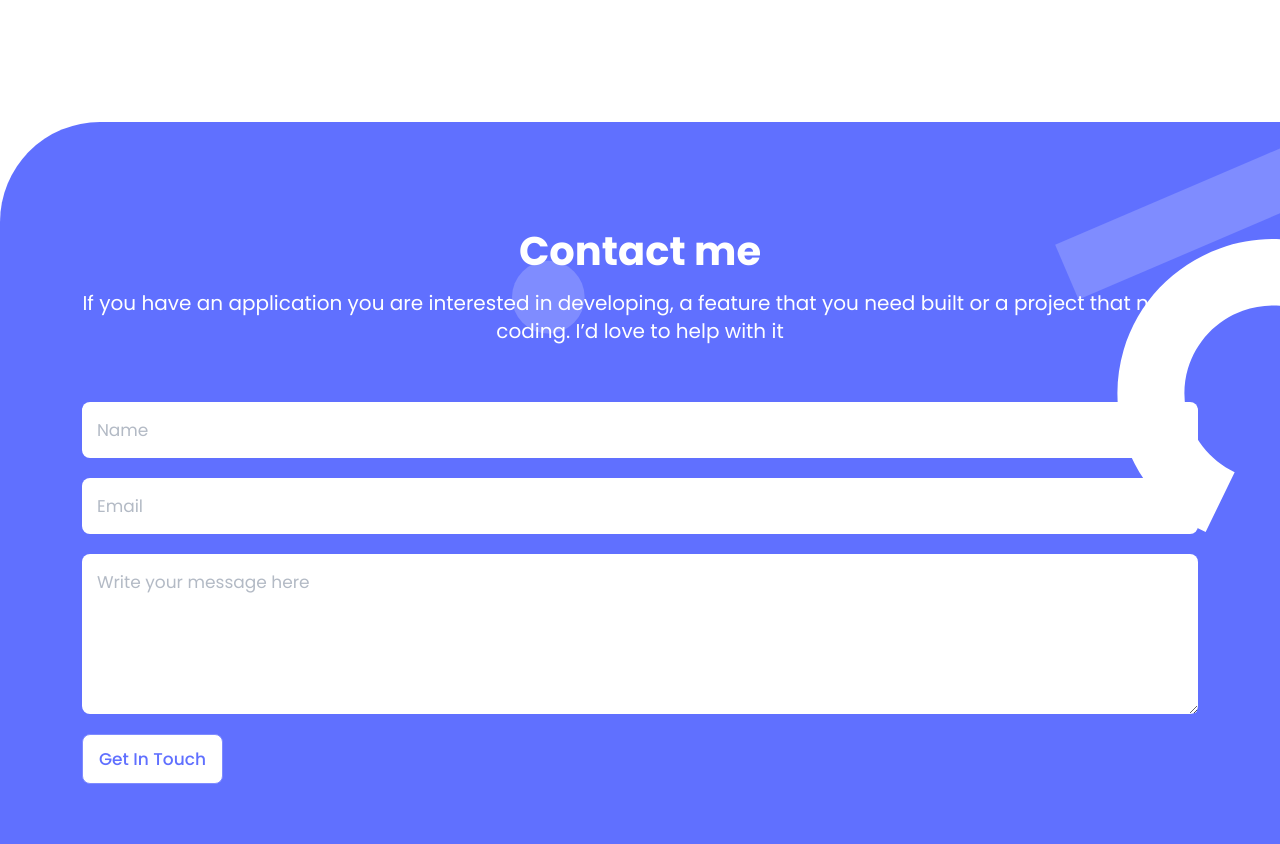
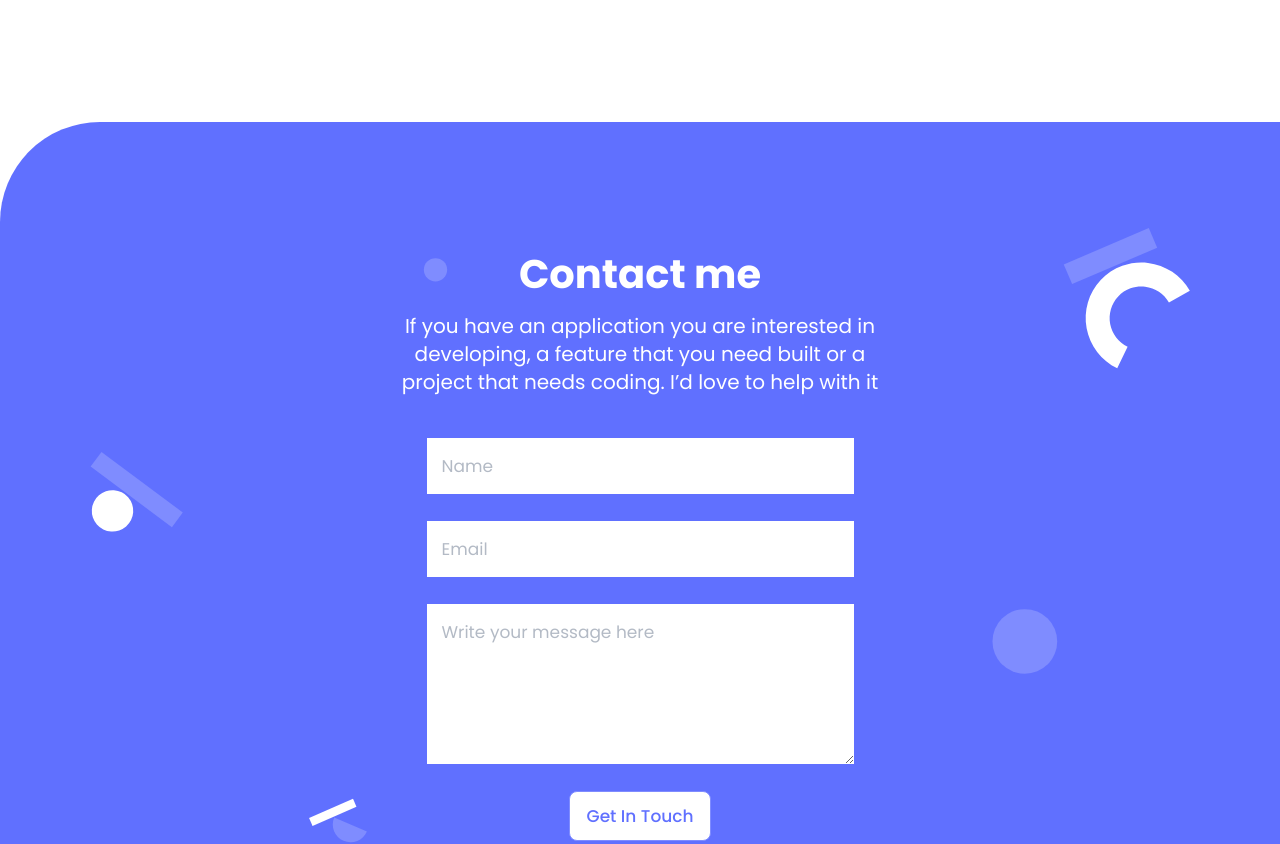
Before and after one commit to Willian-Berrocal/Portfolio-project, a website: page index.html in a window 1280 px wide. Shown: the part 3657-4501 px from the top of the page. Drawn offline with Linux system fonts and the light colour scheme.

Commit message:
Implement desktop version of the page

```diff
--- a/style.css
+++ b/style.css
@@ -332,7 +332,7 @@ ul.media-links {
 }
 
 .app-contact form {
-  margin-top: 45px;
+  margin-top: 30px;
   gap: 20px;
 }
 
@@ -399,8 +399,8 @@ ul.media-links {
 
   .app-works .project-card:hover {
     transition: 500ms;
-    border: 2px solid #A7AEFF;
-    box-shadow: 0px 10px 10px 0px rgba(0, 0, 0, 0.5);
+    border: 2px solid #a7aeff;
+    box-shadow: 0 10px 10px 0 rgba(0, 0, 0, 0.5);
   }
 
   /* ----------- DESK-APP-ABOUT-ME ----------- */
@@ -434,4 +434,33 @@ ul.media-links {
   }
 
   /* ----------- DESK-APP-CONTACT ----------- */
+
+  .app-contact {
+    gap: 12px;
+    padding: 15.7vh 22.2vw 14vh 22.2vw;
+    align-items: center;
+    background-image: url(images/desktop\ contact\ form\ background\ shapes.svg);
+    background-repeat: no-repeat;
+    background-size: 87%;
+    background-position: center;
+  }
+
+  .app-contact p {
+    width: 70%;
+  }
+
+  .app-contact form {
+    width: 100%;
+    gap: 27px;
+    align-items: center;
+  }
+
+  .simple-input {
+    width: 60%;
+    border-radius: 0;
+  }
+
+  .app-contact img {
+    display: none;
+  }
 }
```
Also changed, not shown: README.md, images/desktop contact form background shapes.svg (renamed from images/dessktop contact form background shapes.svg).
